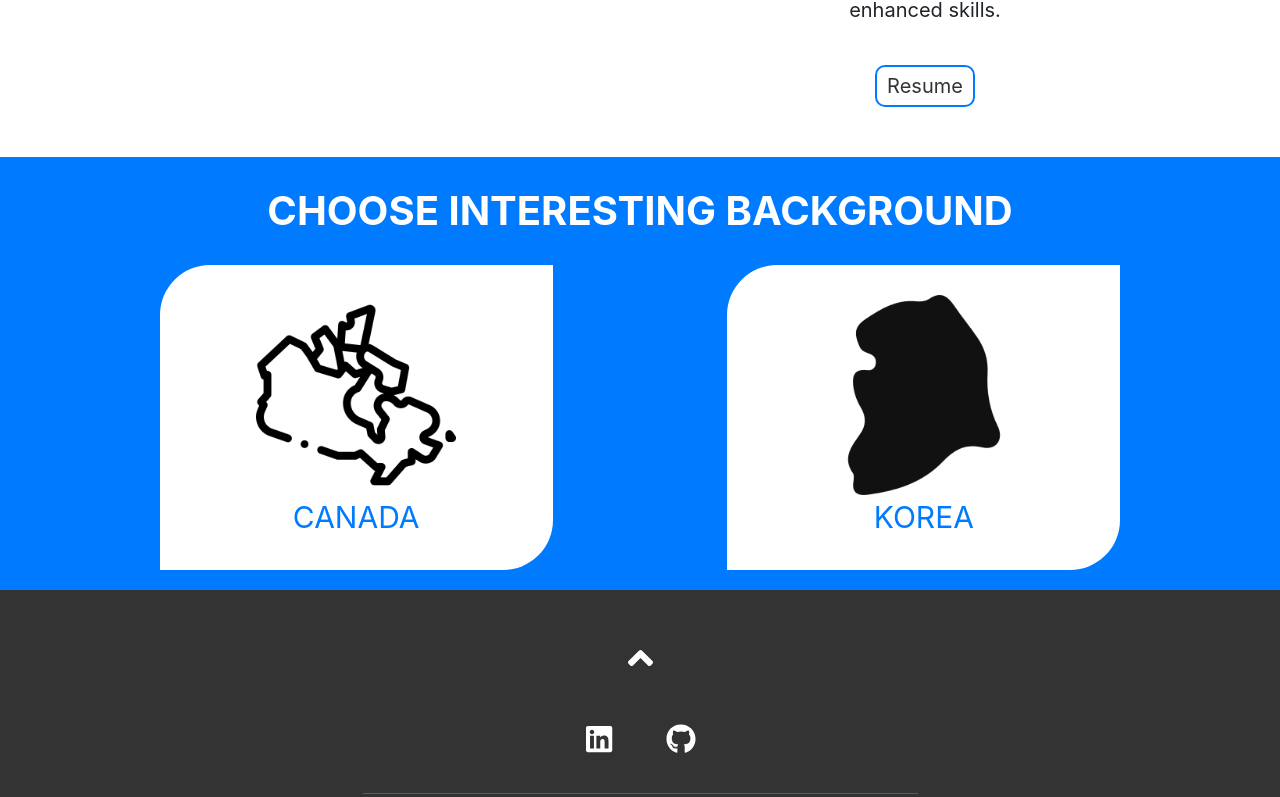
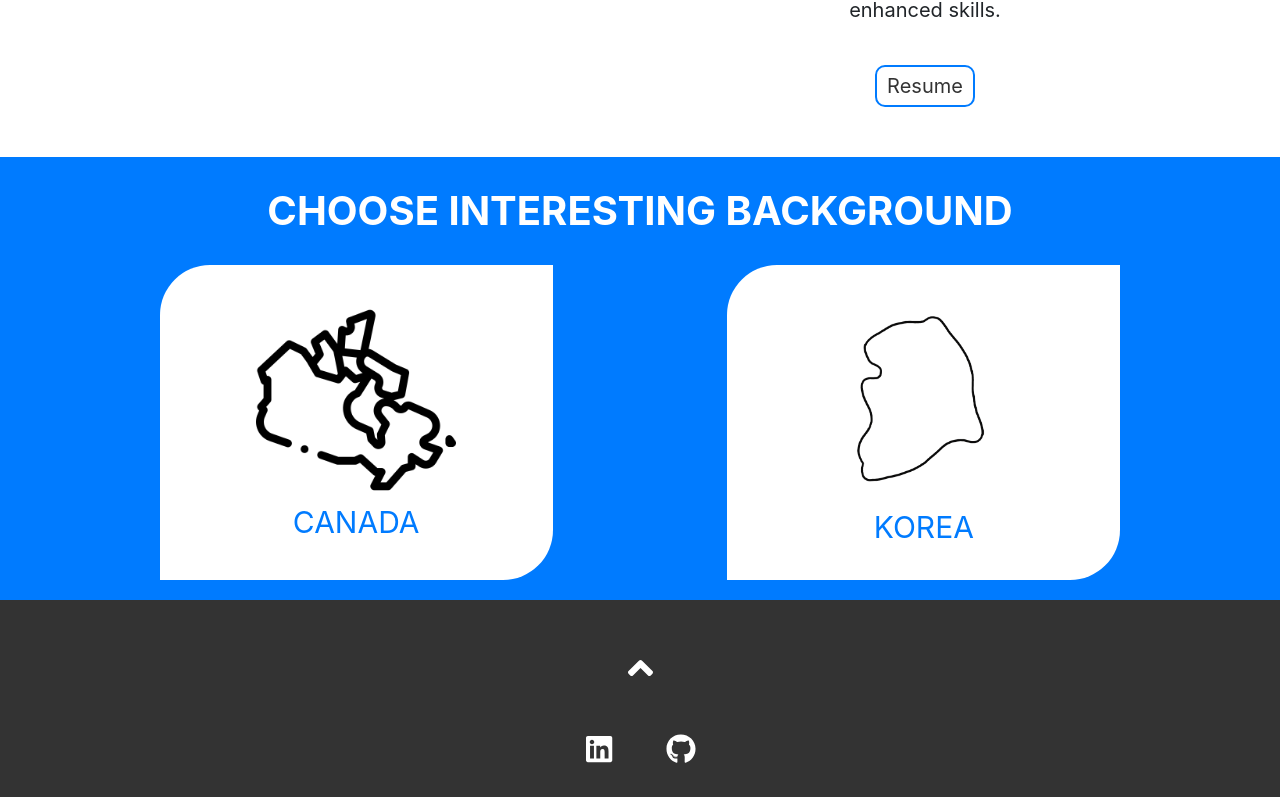
Before and after one commit to paskal3314/Jin.me, a React (Create React App) app: page / in a window 1280 px wide. Shown: the part 1456-2253 px from the top of the page. Built offline with nearby package versions, Linux system fonts and the light colour scheme.

Commit message:
changed worldmap-kor image

```diff
--- a/src/App.jsx
+++ b/src/App.jsx
@@ -11,11 +11,12 @@ import { PortfolioProvider } from './context/context';
 import { projectsData, experienceData } from './mock/data';
 
 function App() {
-  const [projects, setProjects] = useState([]);
-  const [experience, setExperience] = useState([]);
   const [isDesktop, setIsDesktop] = useState(false);
   const [isMobile, setIsMobile] = useState(false);
   const [bgCountry, setBgCountry] = useState("");
+
+  const [projects, setProjects] = useState([]);
+  const [experience, setExperience] = useState([]);
 
   useEffect(() => {
     setProjects([...projectsData ]);
@@ -37,7 +38,7 @@ function App() {
 
     window.addEventListener("resize", updateWindowDimensions);
 
-    return () => window.removeEventListener("resize", updateWindowDimensions)
+    return () => window.removeEventListener("resize", updateWindowDimensions)   //cleanup
 
   }, []);
 
--- a/src/components/About/About.css
+++ b/src/components/About/About.css
@@ -3,6 +3,7 @@
 
     padding: 5rem 0;
     text-align: center;
+    min-height: 100vh;
 }
 
 .about-wrapper {
--- a/src/components/WorldMap/WorldMap.css
+++ b/src/components/WorldMap/WorldMap.css
@@ -8,6 +8,7 @@
     /* font-weight: 400; */
     /* margin: auto; */
     padding-bottom: 2rem;
+    min-height: 50vh;
 }
 .worldmap-wrapper-sm {
     min-height: 30vh;
@@ -20,6 +21,7 @@
     /* font-weight: 400; */
     /* margin: auto; */
     padding-bottom: 2rem;
+    min-height: 30vh;
 }
 
 .worldmap-container {
--- a/src/components/WorldMap/WorldMap.jsx
+++ b/src/components/WorldMap/WorldMap.jsx
@@ -19,7 +19,7 @@ const WorldMap = ({isDesktop, onSelect}) => {
                                     <span className="country-name">CANADA</span>
                             </Link>
                             <Link to="projects" smooth duration={1000} className="country-container" onClick={() => onSelect("korea")}>
-                                    <img alt="korea map" src="images/korea.png"/>
+                                    <img alt="korea map" src="images/korea2.png"/>
                                     <span className="country-name">KOREA</span>
                             </Link>
                     </Row>
```
Also changed, not shown: public/images/korea2.png (added), src/components/About/About.jsx (indentation only).
